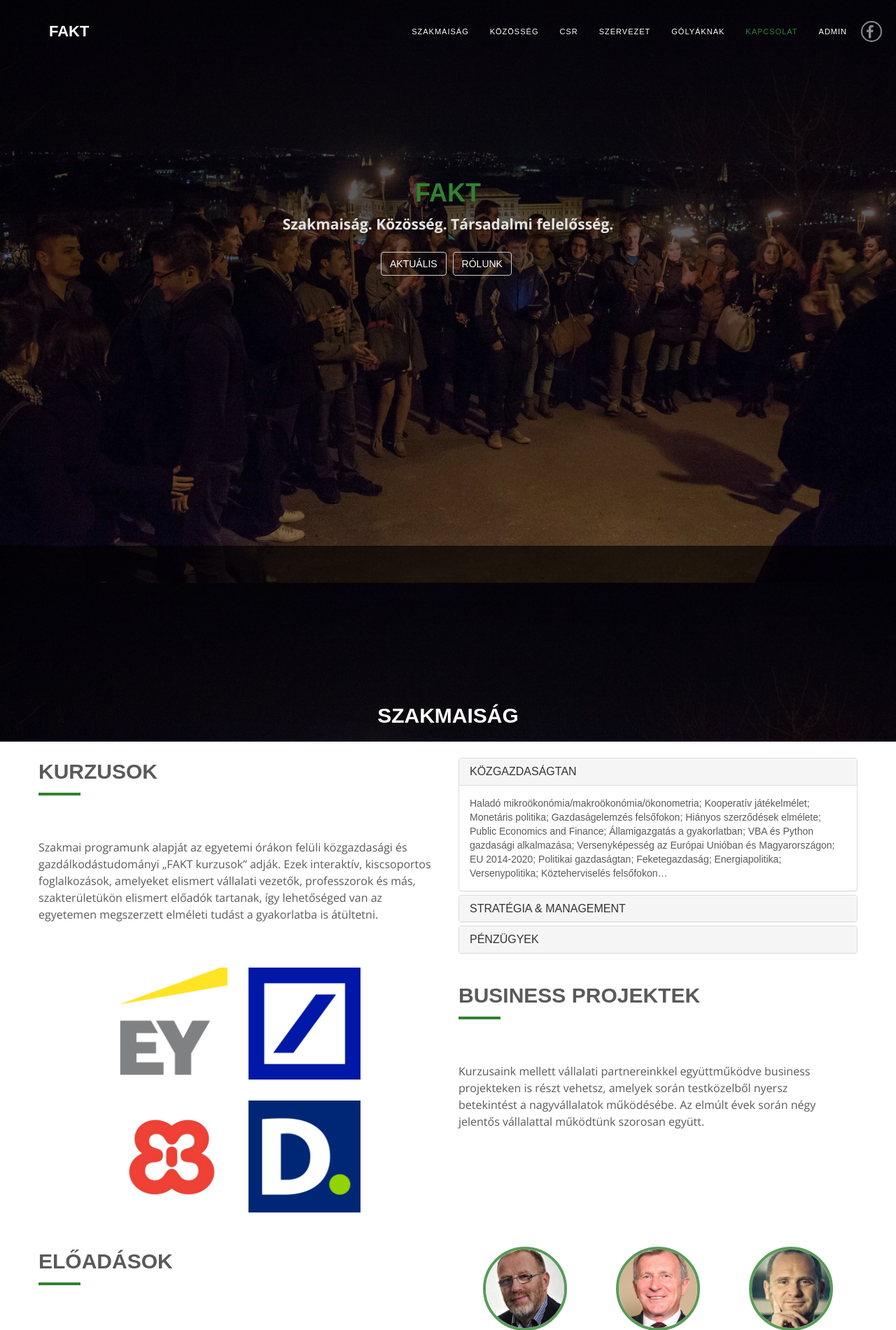
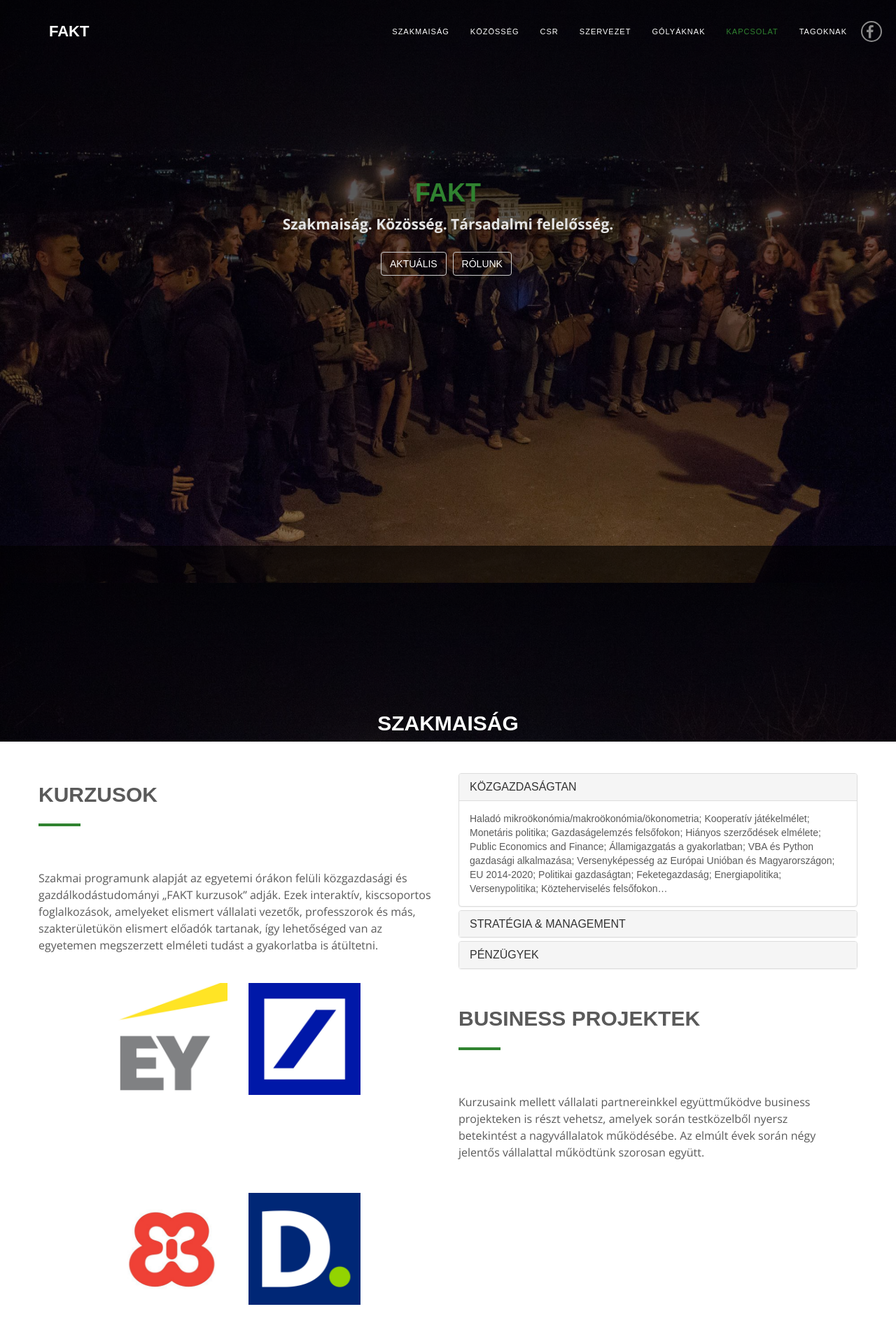
Before and after one commit to UsarodnaKuze/FAKT-site, a PHP site: page /index.html in a window 1280 px wide. Shown: the top 1901 px of the page at 70% size. Run offline with PHP 8.4, Linux system fonts and the light colour scheme; some libraries are stand-ins or nearby versions.

Commit message:
Sokminden

```diff
--- a/css/style.css
+++ b/css/style.css
@@ -17,7 +17,7 @@
 }
 h2{
 	text-transform: uppercase;
-	line-height: 20px;
+	line-height: 1.4;
 	margin:  0;
 }
 h3{
@@ -1011,6 +1011,11 @@
 	margin-right:-60px;
 	margin-top:-40px;
 }
+/*@media()	TODO!
+#headerFacebook{
+	margin-right:-60px;
+	margin-top:-40px;
+}*/
 	/* Social Links
 }
 ---------------------------------- */
@@ -1174,3 +1179,9 @@
 hr.center-block{
 	float:none;
 }
+#tf-team .col-xs-6 {
+    min-height: 220px;
+}
+#tf-about .row div.col-md-4 {
+    min-height: 300px;
+}
--- a/index.html
+++ b/index.html
@@ -18,10 +18,10 @@
 
     <!-- Favicons
     ================================================== -->
-    <link rel="shortcut icon" href="./img/favicon.ico" type="image/x-icon">
-    <link rel="apple-touch-icon" href="./img/apple-touch-icon.png">
-    <link rel="apple-touch-icon" sizes="72x72" href="./img/apple-touch-icon-72x72.png">
-    <link rel="apple-touch-icon" sizes="114x114" href="./img/apple-touch-icon-114x114.png">
+    <link rel="shortcut icon" href="favicon.ico" type="image/x-icon">
+    <link rel="apple-touch-icon" href="apple-touch-icon.png">
+    <link rel="apple-touch-icon" sizes="72x72" href="apple-touch-icon-72x72.png">
+    <link rel="apple-touch-icon" sizes="114x114" href="apple-touch-icon-114x114.png">
 
     <!-- Bootstrap -->
     <link rel="stylesheet" type="text/css"  href="./css/bootstrap.css">
@@ -76,7 +76,7 @@
                     <li><a href="#szervezet" class="page-scroll">Szervezet</a></li>
                     <li><a href="#golyaknak" class="page-scroll">Gólyáknak</a></li>
                     <li><a href="#tf-contact" class="page-scroll">Kapcsolat</a></li>
-                    <li><a href="tagi-funkciok">Admin</a></li>
+                    <li><a href="tagi-funkciok">Tagoknak</a></li>
                 </ul>
             </div><!-- /.navbar-collapse -->
             <div class="pull-right fnav hidden-xs" id="headerFacebook">
```
Also changed, not shown: other parts of index.html (+33 -35 lines).
